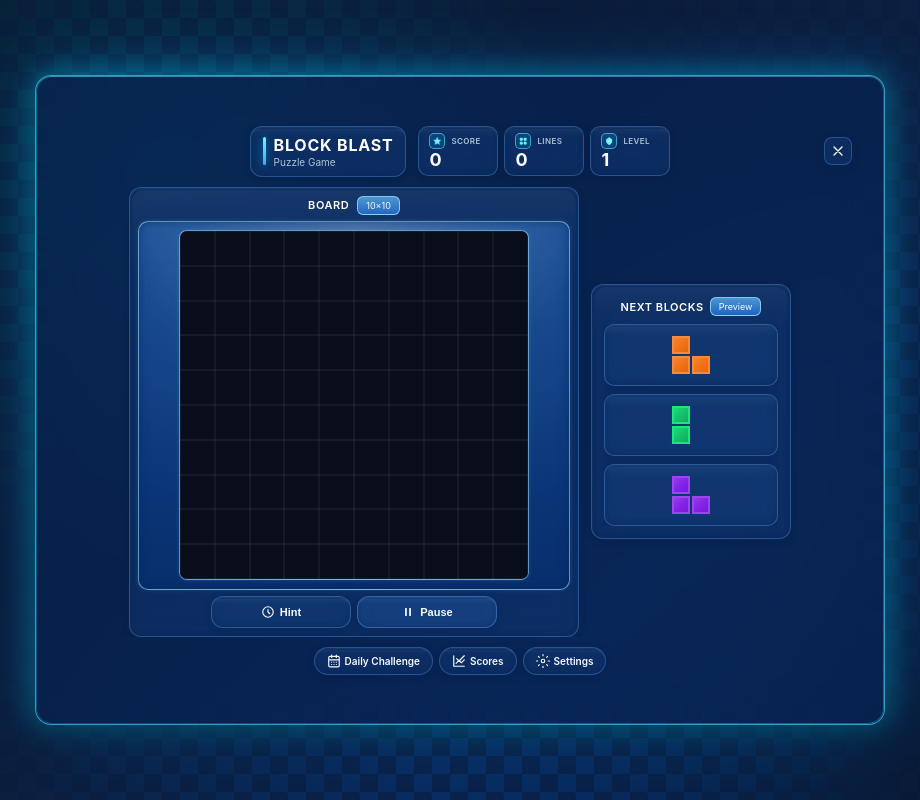
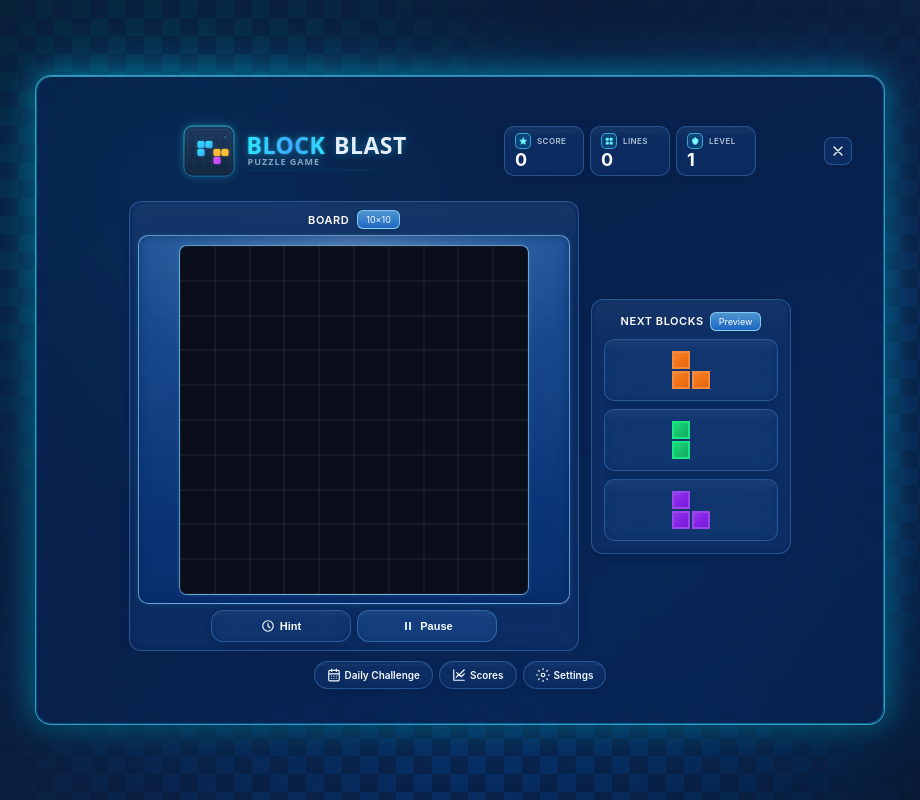
Before and after one commit to chronoco-de7/block-blast, an Electron app: page index.html in a window 920 px wide. Drawn offline with Linux system fonts and the light colour scheme.

Commit message:
update logo with svg

```diff
--- a/index.html
+++ b/index.html
@@ -4,6 +4,7 @@
     <meta charset="UTF-8">
     <meta name="viewport" content="width=device-width, initial-scale=1.0">
     <title>Block Blast - Neon Glass Edition</title>
+    <link rel="icon" href="block-blast-logo.svg" type="image/svg+xml">
     <link rel="stylesheet" href="style.css">
 </head>
 <body class="gel-ui">
@@ -20,12 +21,8 @@
             <div class="shell">
             <!-- Header -->
             <header class="topBar">
-                <div class="brand">
-                    <div class="brandMark"></div>
-                    <div>
-                        <div class="brandName">BLOCK BLAST</div>
-                        <div class="brandSub">Puzzle Game</div>
-                    </div>
+                <div class="brand brand--logo">
+                    <img src="block-blast-logo.svg" alt="Block Blast" class="brandLogo" />
                 </div>
 
                 <div class="statsRow">
--- a/style.css
+++ b/style.css
@@ -183,6 +183,27 @@ body {
   margin-top: 1px;
 }
 
+/* Logo variant for main game header – no container */
+.brand--logo {
+  padding: 0;
+  background: none;
+  border: none;
+  border-radius: 0;
+  box-shadow: none;
+  backdrop-filter: none;
+  -webkit-backdrop-filter: none;
+}
+
+.brandLogo {
+  height: 80px;
+  width: auto;
+  display: block;
+  object-fit: contain;
+  image-rendering: -webkit-optimize-contrast;
+  image-rendering: crisp-edges;
+  filter: drop-shadow(0 0 4px rgba(46, 230, 255, 0.35));
+}
+
 .closeBtn {
   position: absolute;
   top: 50%;
@@ -1257,6 +1278,11 @@ body {
   padding: 0;
 }
 
+/* Game page: center logo with large gap before stats */
+.game-page .topBar {
+  gap: 40px;
+}
+
 /* Ensure all pages use the same footer styling */
 .game-page .footerBar,
 .scores-page .footerBar,
@@ -1787,6 +1813,9 @@ body {
   .brand {
     padding: 8px 12px;
   }
+  .brandLogo {
+    height: 64px;
+  }
   .brandName {
     font-size: 14px;
   }
@@ -1833,6 +1862,9 @@ body {
   }
   .brand {
     padding: 6px 10px;
+  }
+  .brandLogo {
+    height: 52px;
   }
   .brandMark {
     height: 24px;
@@ -1976,6 +2008,19 @@ body {
   -webkit-backdrop-filter: blur(12px);
 }
 
+.gel-ui .brand--logo {
+  background: none;
+  border: none;
+  box-shadow: none;
+  backdrop-filter: none;
+  -webkit-backdrop-filter: none;
+}
+
+.gel-ui .brand--logo::before,
+.gel-ui .brand--logo::after {
+  display: none;
+}
+
 .gel-ui .glassBtn::before,
 .gel-ui .footerPill::before,
 .gel-ui .statCard::before,
```
Also changed, not shown: block-blast-logo.svg (added).
